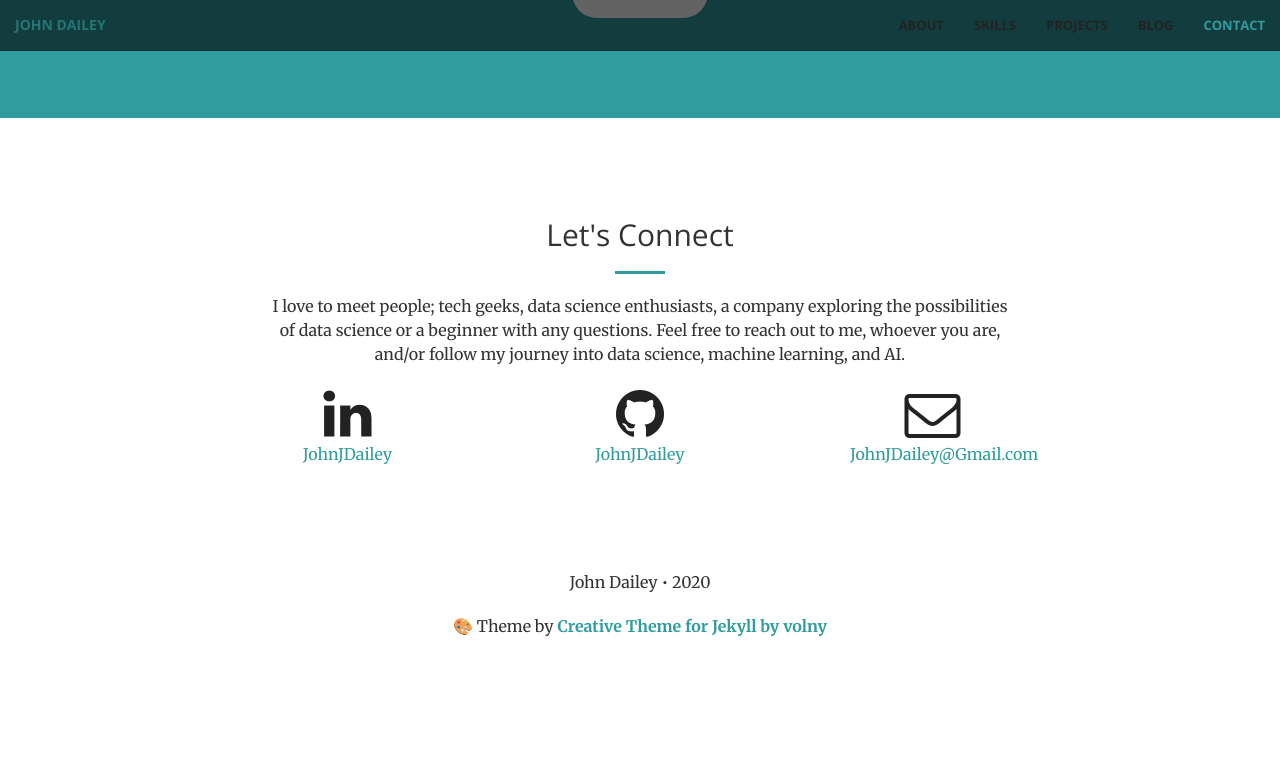
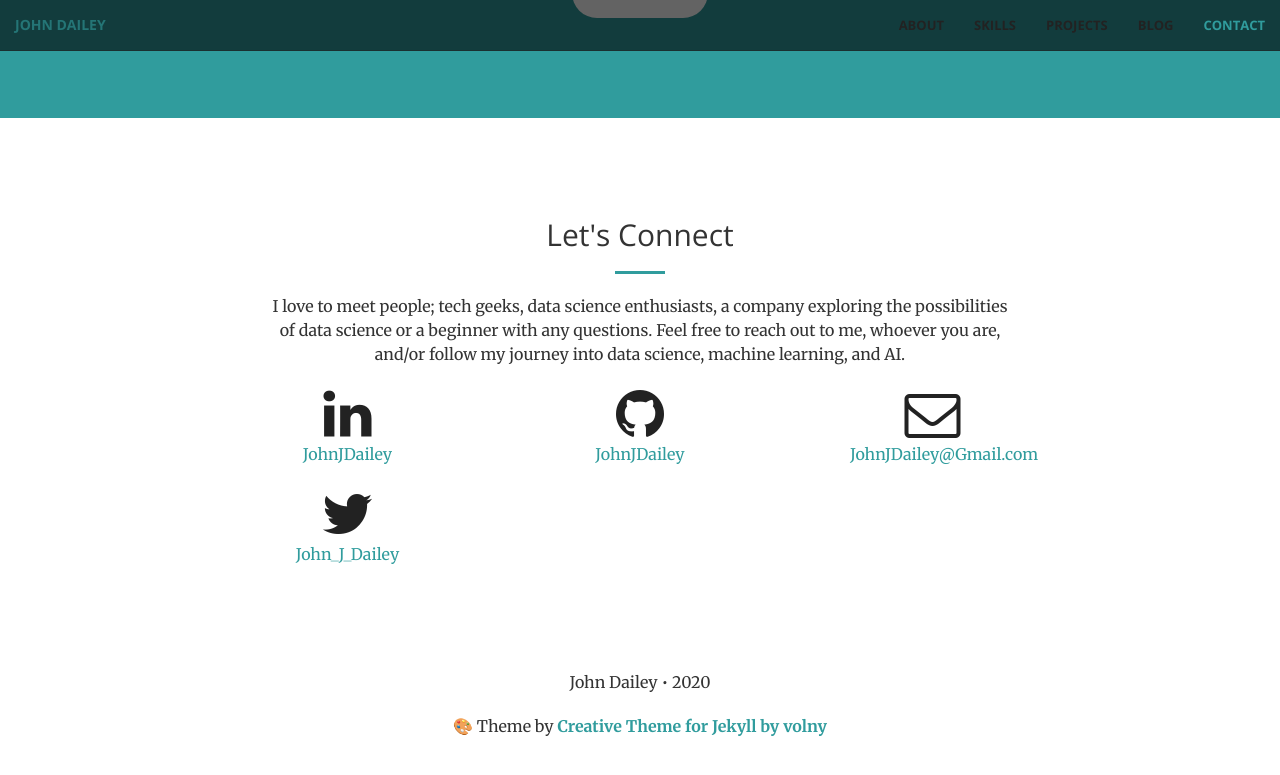
Before and after one commit to johnjdailey/johnjdailey.github.io, a Jekyll site: the page built from index.html, in a window 1280 px wide and 900 px high, scrolled down 2770 px. Shown: the top 775 px of the window. Built offline with Jekyll 4.4.1, drawn with Linux system fonts in a browser that asks for light colours.

Commit message:
Update contact.html

```diff
--- a/_includes/contact.html
+++ b/_includes/contact.html
@@ -24,7 +24,12 @@
                 <p>{{ site.email }}</p>
             </a>
         </div>
-
+        <div class="col-lg-2 col-lg-offset-2 text-center">
+            <a href="https://twitter.com/{{ site.twitter_username }}">
+            <i class="fa fa-twitter fa-3x wow bounceIn" data-wow-delay=".1s"></i>
+                <p>{{ site.twitter_username }}</p>
+            </a>
+        </div>
     </div>
     <footer id="footer">
         <p class="copyright">
```
